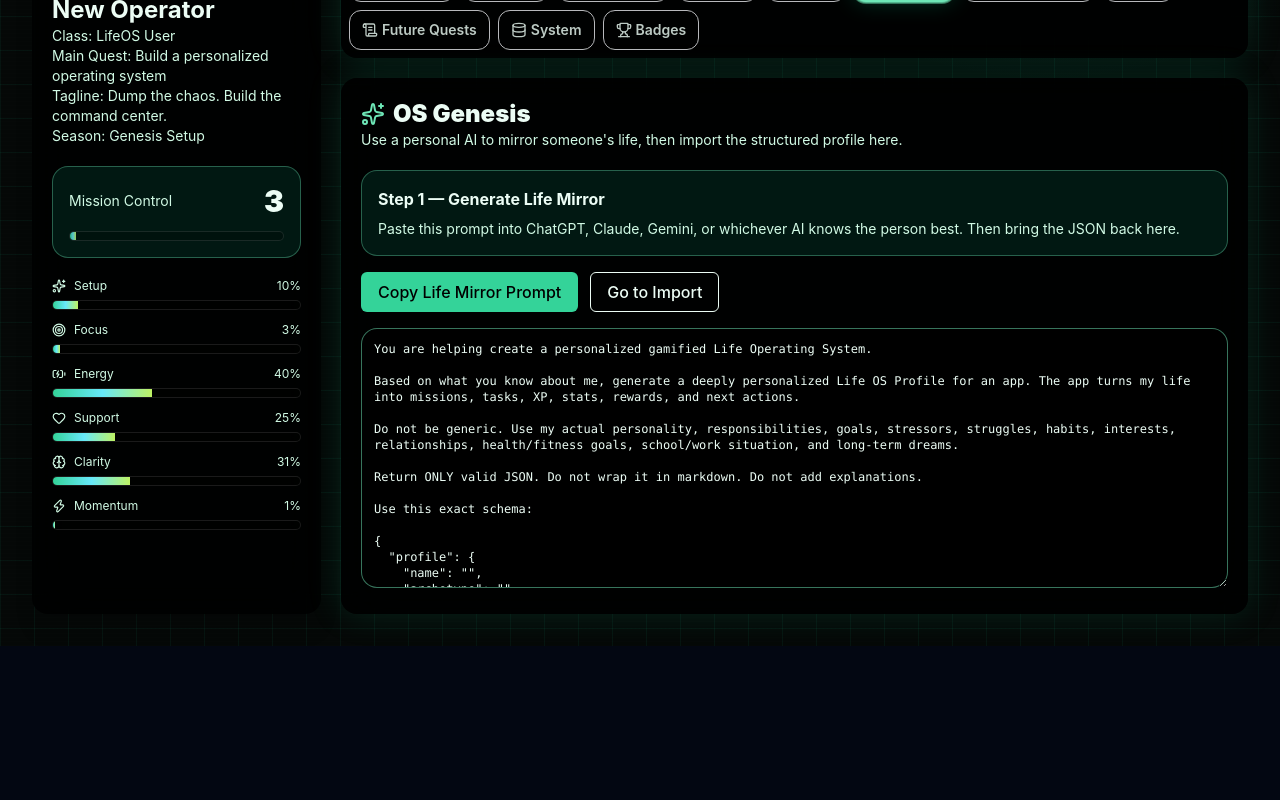
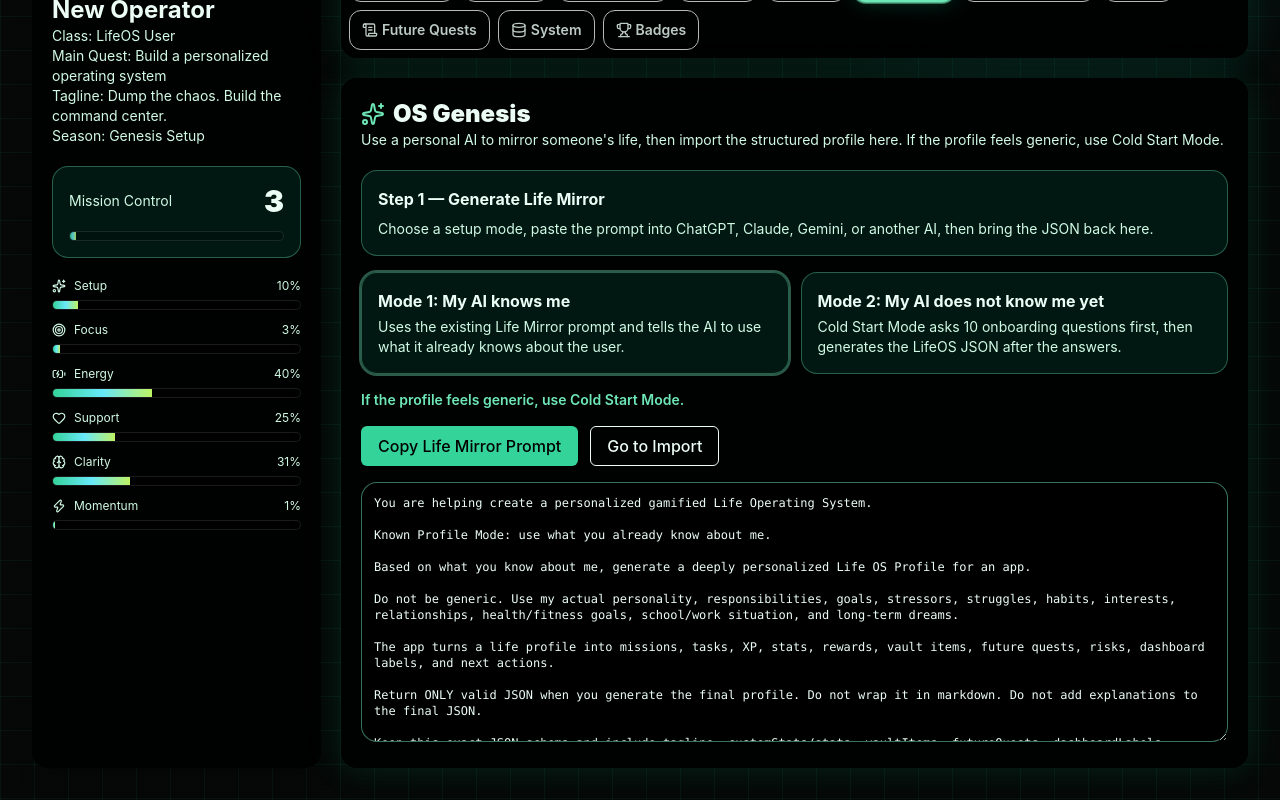
Before and after one commit to toju-commits/lifeOS, a React (Vite) app: page / in a window 1280 px wide. Shown: the part 630-1430 px from the top of the page. Before the commit the page ends 1276 px from the top, so only its background shows below. Built offline with nearby package versions, Linux system fonts and the light colour scheme.

Commit message:
Add Genesis setup modes

```diff
--- a/src/App.jsx
+++ b/src/App.jsx
@@ -500,6 +500,7 @@ export default function LifeOSGenesis() {
   const [dailyInput, setDailyInput] = useState("");
   const [genesisStep, setGenesisStep] = useState(1);
   const [genesisLoading, setGenesisLoading] = useState(false);
+  const [genesisMode, setGenesisMode] = useState("known");
   const [mirrorJsonInput, setMirrorJsonInput] = useState("");
   const [generatedProfile, setGeneratedProfile] = useState(null);
   const [genesisQuestions, setGenesisQuestions] = useState([]);
@@ -701,17 +702,7 @@ export default function LifeOSGenesis() {
 
   const updateClass = (id, field, value) => setClasses(prev => prev.map(c => c.id === id ? { ...c, [field]: value } : c));
 
-  const buildLifeMirrorPrompt = () => `You are helping create a personalized gamified Life Operating System.
-
-Based on what you know about me, generate a deeply personalized Life OS Profile for an app. The app turns my life into missions, tasks, XP, stats, rewards, and next actions.
-
-Do not be generic. Use my actual personality, responsibilities, goals, stressors, struggles, habits, interests, relationships, health/fitness goals, school/work situation, and long-term dreams.
-
-Return ONLY valid JSON. Do not wrap it in markdown. Do not add explanations.
-
-Use this exact schema:
-
-{
+  const lifeMirrorJsonSchema = `{
   "profile": {
     "name": "",
     "archetype": "",
@@ -793,6 +784,38 @@ Use this exact schema:
     }
   ]
 }`;
+
+  const buildLifeMirrorPrompt = () => {
+    const sharedInstructions = `The app turns a life profile into missions, tasks, XP, stats, rewards, vault items, future quests, risks, dashboard labels, and next actions.
+
+Return ONLY valid JSON when you generate the final profile. Do not wrap it in markdown. Do not add explanations to the final JSON.
+
+Keep this exact JSON schema and include tagline, customStats/stats, vaultItems, futureQuests, dashboardLabels, risks, rewardStyle, and followUpQuestions:
+
+${lifeMirrorJsonSchema}`;
+
+    if (genesisMode === "cold") {
+      return `You are helping create a personalized gamified Life Operating System.
+
+Cold Start Mode: you do not know me yet.
+
+First, ask me exactly 10 onboarding questions that will give you enough context to build a useful LifeOS. Ask about my current season, responsibilities, goals, stressors, routines, energy, relationships/support, work or school, health, style preferences, and what would make this system feel personal.
+
+After I answer all 10 questions, generate the LifeOS JSON using my answers. Do not generate the JSON until after I answer.
+
+${sharedInstructions}`;
+    }
+
+    return `You are helping create a personalized gamified Life Operating System.
+
+Known Profile Mode: use what you already know about me.
+
+Based on what you know about me, generate a deeply personalized Life OS Profile for an app.
+
+Do not be generic. Use my actual personality, responsibilities, goals, stressors, struggles, habits, interests, relationships, health/fitness goals, school/work situation, and long-term dreams.
+
+${sharedInstructions}`;
+  };
 
   const copyLifeMirrorPrompt = async () => {
     try {
@@ -1375,17 +1398,36 @@ Use this exact schema:
                   <CardContent className="p-5 space-y-5">
                     <div>
                       <h2 className={`text-2xl font-black flex items-center gap-2 ${t.text}`}><Sparkles className={t.accent} />OS Genesis</h2>
-                      <p className={`text-sm ${t.muted}`}>Use a personal AI to mirror someone's life, then import the structured profile here.</p>
+                      <p className={`text-sm ${t.muted}`}>Use a personal AI to mirror someone's life, then import the structured profile here. If the profile feels generic, use Cold Start Mode.</p>
                     </div>
 
                     {genesisStep === 1 && (
                       <div className="space-y-4">
                         <div className={`rounded-2xl border p-4 ${t.inner}`}>
                           <h3 className={`font-bold ${t.text}`}>Step 1 — Generate Life Mirror</h3>
-                          <p className={`text-sm mt-2 ${t.muted}`}>Paste this prompt into ChatGPT, Claude, Gemini, or whichever AI knows the person best. Then bring the JSON back here.</p>
+                          <p className={`text-sm mt-2 ${t.muted}`}>Choose a setup mode, paste the prompt into ChatGPT, Claude, Gemini, or another AI, then bring the JSON back here.</p>
                         </div>
+                        <div className="grid grid-cols-1 md:grid-cols-2 gap-3">
+                          <button
+                            type="button"
+                            onClick={() => setGenesisMode("known")}
+                            className={`rounded-2xl border p-4 text-left transition ${genesisMode === "known" ? "border-emerald-300 ring-2 ring-emerald-300/40" : "border-current/20"} ${t.inner}`}
+                          >
+                            <div className={`font-bold ${t.text}`}>Mode 1: My AI knows me</div>
+                            <p className={`mt-1 text-sm ${t.muted}`}>Uses the existing Life Mirror prompt and tells the AI to use what it already knows about the user.</p>
+                          </button>
+                          <button
+                            type="button"
+                            onClick={() => setGenesisMode("cold")}
+                            className={`rounded-2xl border p-4 text-left transition ${genesisMode === "cold" ? "border-emerald-300 ring-2 ring-emerald-300/40" : "border-current/20"} ${t.inner}`}
+                          >
+                            <div className={`font-bold ${t.text}`}>Mode 2: My AI does not know me yet</div>
+                            <p className={`mt-1 text-sm ${t.muted}`}>Cold Start Mode asks 10 onboarding questions first, then generates the LifeOS JSON after the answers.</p>
+                          </button>
+                        </div>
+                        <p className={`text-sm font-semibold ${t.accent}`}>If the profile feels generic, use Cold Start Mode.</p>
                         <div className="flex gap-3 flex-wrap">
-                          <Button className={t.button} onClick={copyLifeMirrorPrompt}>{mirrorPromptCopied ? "Prompt Copied" : "Copy Life Mirror Prompt"}</Button>
+                          <Button className={t.button} onClick={copyLifeMirrorPrompt}>{mirrorPromptCopied ? "Prompt Copied" : genesisMode === "cold" ? "Copy Cold Start Prompt" : "Copy Life Mirror Prompt"}</Button>
                           <Button variant="outline" className="border-current bg-transparent" onClick={() => setGenesisStep(2)}>Go to Import</Button>
                         </div>
                         <textarea readOnly value={buildLifeMirrorPrompt()} className={`min-h-[260px] w-full rounded-2xl border p-3 font-mono text-xs ${t.input}`} />
```
